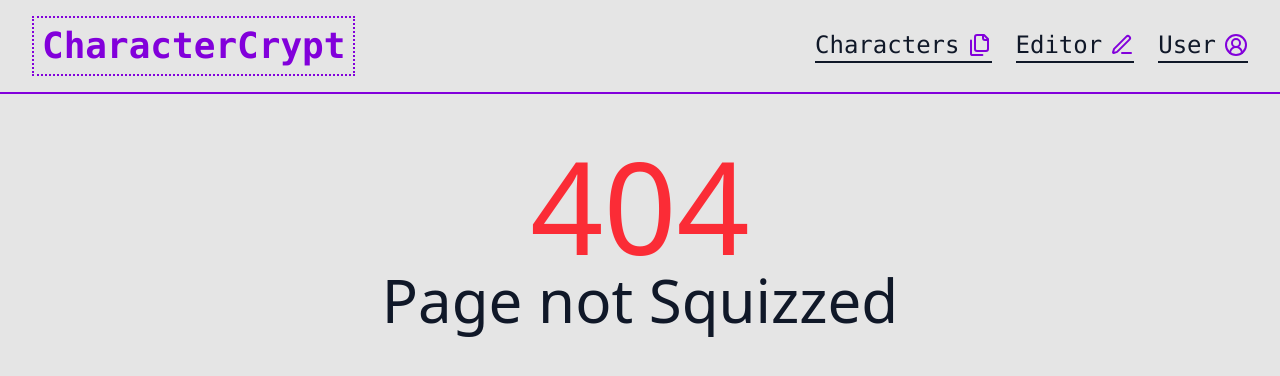
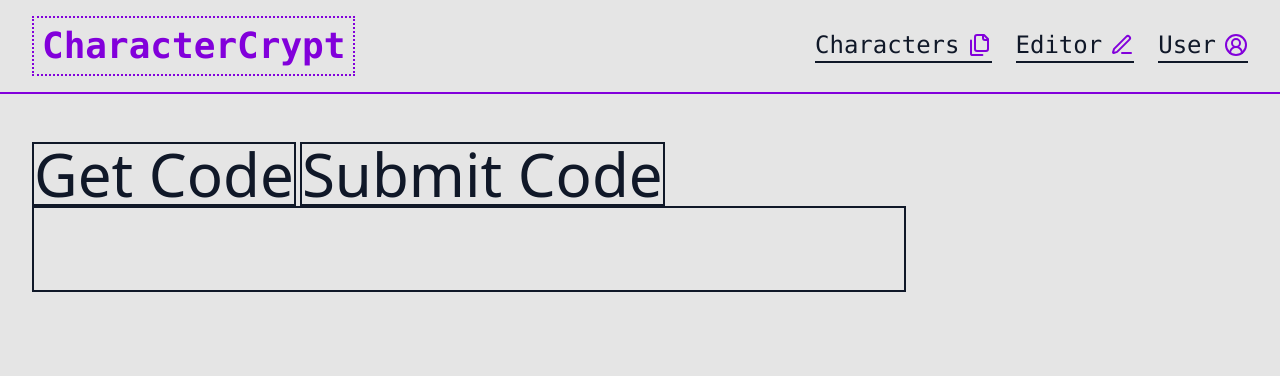
Before and after one commit to Critiek/charactercrypt, a SvelteKit app in the folder frontend/: page /user/login in a window 1280 px wide. Before the commit this address had no page. Shown: the top 376 px of the page. Built offline with nearby package versions, Linux system fonts and the light colour scheme.

Commit message:
feat: move auth endpoints under api

```diff
--- a/frontend/src/routes/login/+page.svelte
+++ /dev/null
@@ -1,20 +0,0 @@
-<script lang="ts">
-    async function get_code() {
-        const response = await fetch("http://localhost:3000/code");
-        if (!response.ok) {
-            throw new Error(`Response status: ${response.status}`);
-        }
-        console.log("Code Generated");
-    }
-
-    async function submit_code() {
-        const response = await fetch("http://localhost:3000/submit_code", {
-            method: "POST",
-        });
-        console.log(response)
-    }
-</script>
-
-<button onclick={get_code} class="text-6xl border-2">Get Code</button>
-<input type="text" />
-<button onclick={submit_code} class="text-6xl border-2">Submit Code</button>
--- /dev/null
+++ b/frontend/src/routes/user/login/+page.svelte
@@ -0,0 +1,31 @@
+<script lang="ts">
+    let magic_code = "";
+
+    async function get_code() {
+        const response = await fetch("http://localhost:3000/api/gen_auth_code");
+        if (!response.ok) {
+            throw new Error(`Response status: ${response.status}`);
+        }
+        console.log("Code Generated");
+    }
+
+    async function submit_code() {
+        const response = await fetch("http://localhost:3000/api/submit_code", {
+            method: "POST",
+            headers: {
+                "Content-Type": "application/json",
+            },
+            body: JSON.stringify({
+                user: "test-user",
+                magic_code,
+            }),
+        });
+        console.log(response);
+    }
+</script>
+
+<form>
+    <button onclick={get_code} class="text-6xl border-2">Get Code</button>
+    <button onclick={submit_code} class="text-6xl border-2">Submit Code</button>
+    <input type="text" bind:value={magic_code} class="text-6xl border-2" />
+</form>
```
Also changed, not shown: 1 other file (tests, documents, lock files or other folders).
